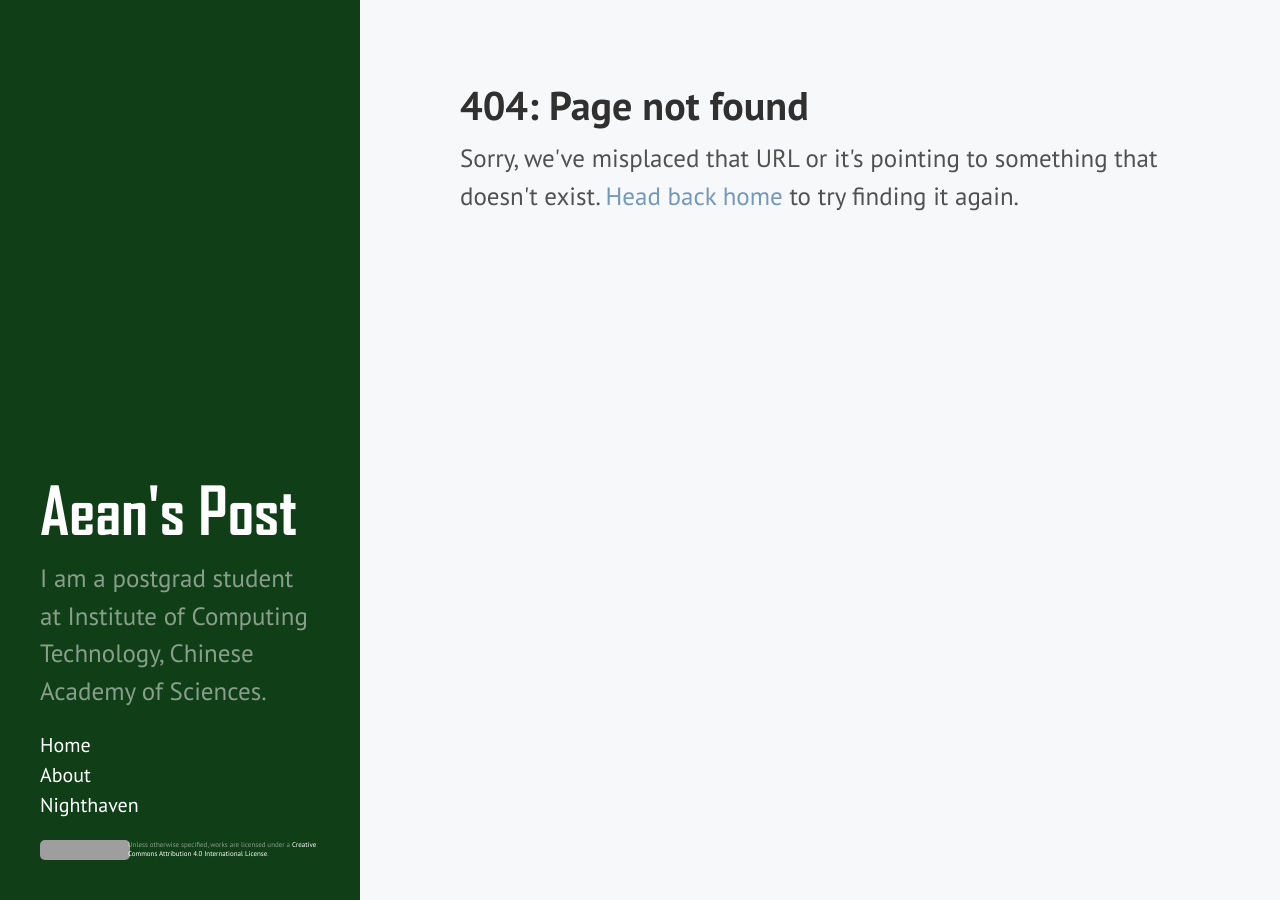
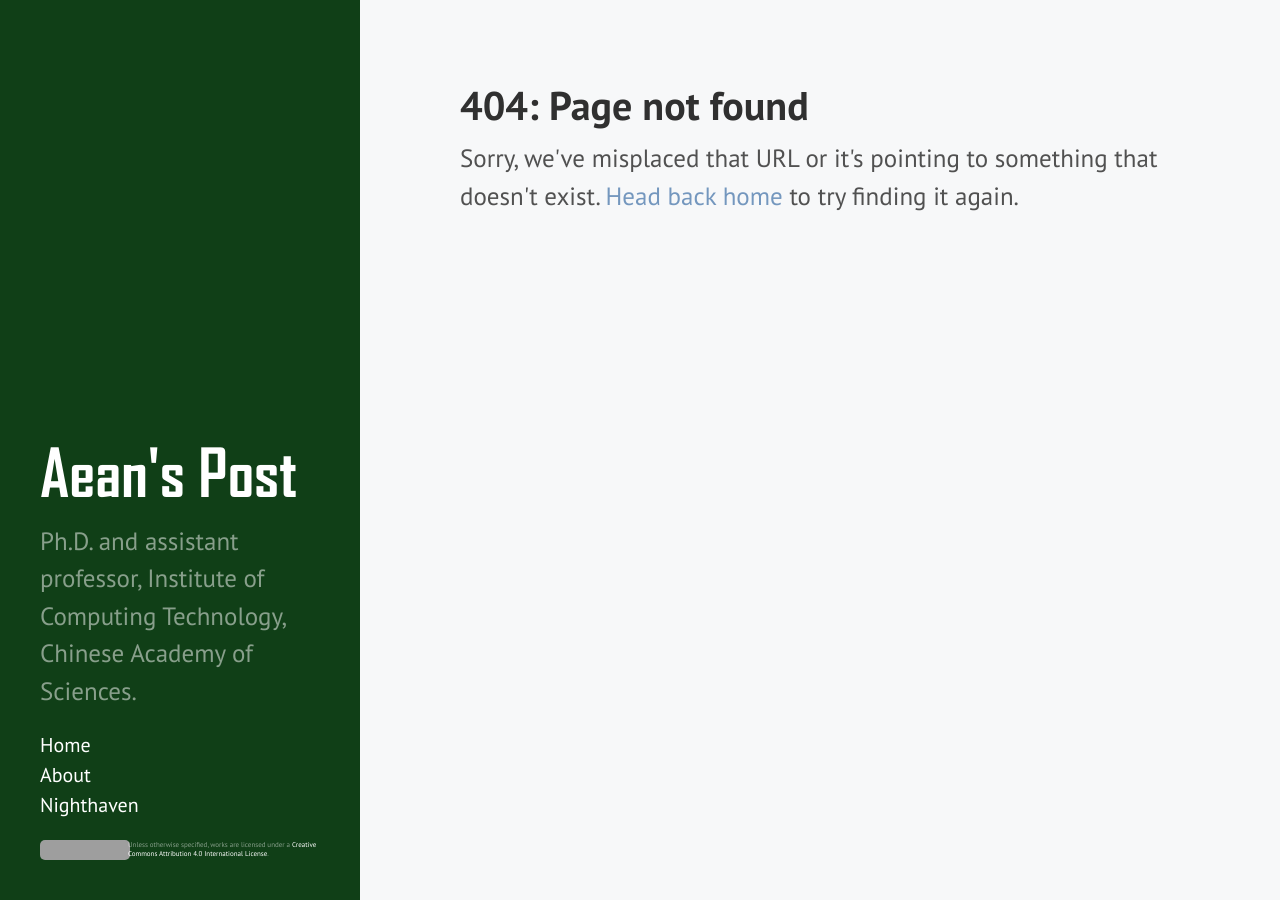
Before and after one commit to AeanSR/AeanSR.github.io, a Jekyll site: the page built from 404.html, in a window 1280 px wide. Built offline with Jekyll 4.4.1, drawn with Linux system fonts in a browser that asks for light colours; grey boxes are pictures that could not be loaded.

Commit message:
Update _config.yml

```diff
--- a/_config.yml
+++ b/_config.yml
@@ -8,7 +8,7 @@ permalink:        pretty
 # Setup
 title:            Aean's Post
 tagline:          'A Jekyll theme'
-description:      'I am a postgrad student at Institute of Computing Technology, Chinese Academy of Sciences.'
+description:      'Ph.D. and assistant professor, Institute of Computing Technology, Chinese Academy of Sciences.'
 url:              http://aean.net
 
 author:
```
